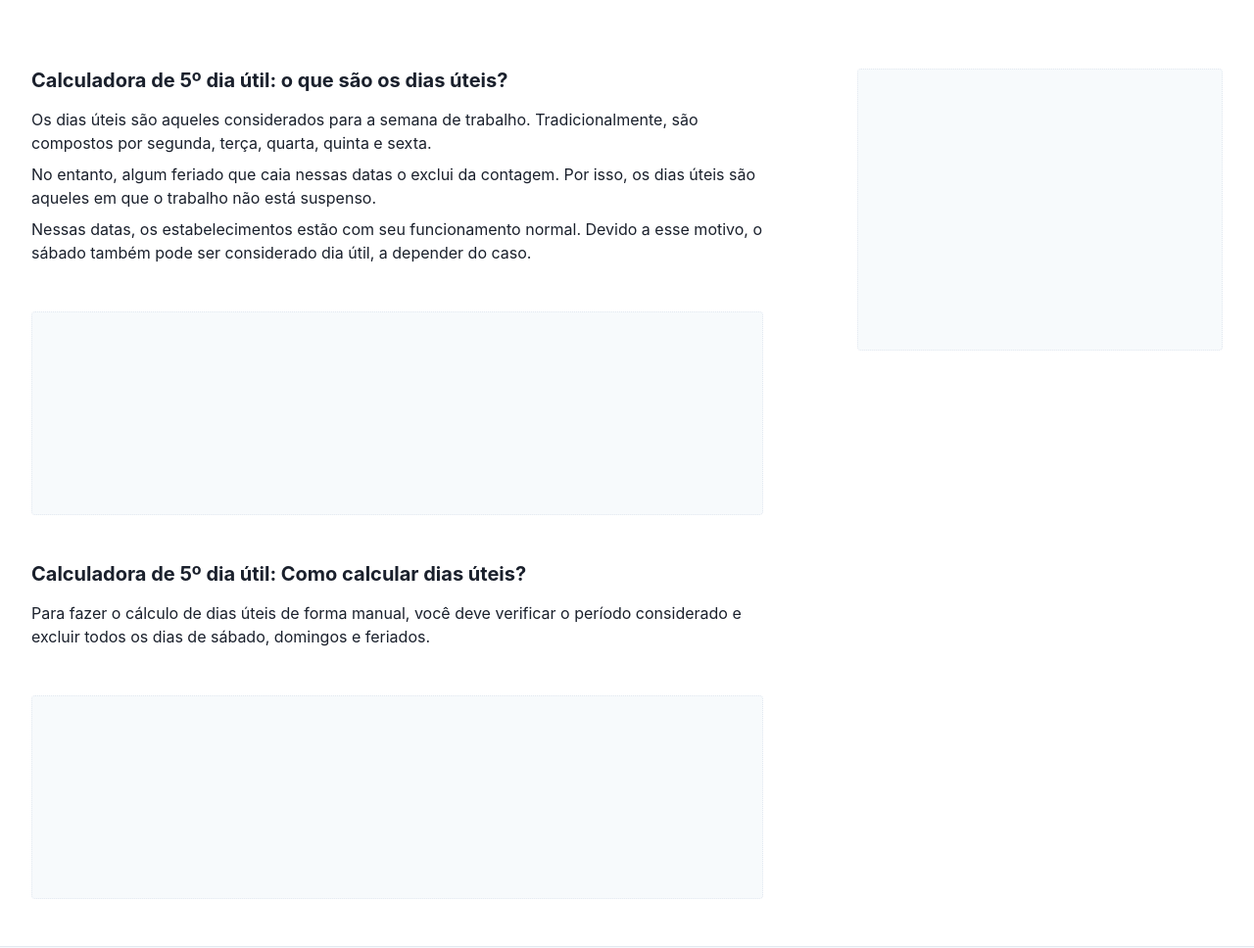
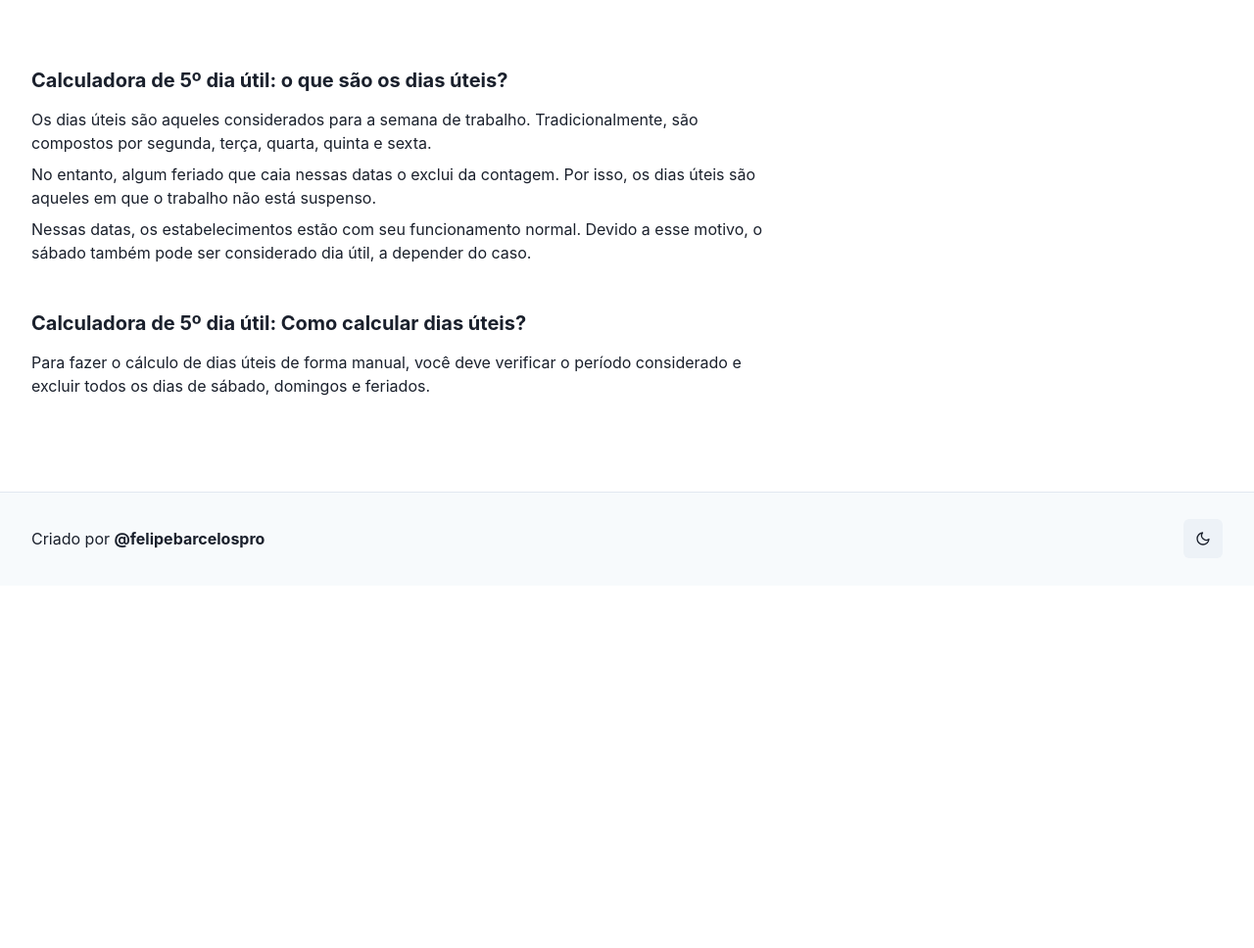
Before and after one commit to felipebarcelospro/5diautil, a Next.js app: page / in a window 1280 px wide. Shown: the part 608-1576 px from the top of the page at 98% size. After the commit the page ends 1206 px from the top, so only its background shows below. Built offline with nearby package versions, Linux system fonts and the light colour scheme.

Commit message:
fix: fix adsense containers

```diff
--- a/src/pages/index.tsx
+++ b/src/pages/index.tsx
@@ -213,17 +213,6 @@ export default function Home(): ReactElement {
         </Container>
       </Box>
 
-      <Box as="section">
-        <Container>
-          <AdSense
-            client="ca-pub-3482012731804317"
-            slot="8718184036"
-            style={{ width: '100%', height: 200 }}
-            format=""
-          />
-        </Container>
-      </Box>
-
       <Divider my="24" />
 
       <Box as="section" mb="12">
@@ -250,17 +239,6 @@ export default function Home(): ReactElement {
                   considerado dia útil, a depender do caso.
                 </Text>
               </Box>
-              <Box
-                h={{ base: 24, md: 52 }}
-                d="flex"
-                alignItems="center"
-                justifyContent="center"
-                border="1px dotted"
-                borderRadius="base"
-                mb="12"
-                bg={useColorModeValue('gray.50', 'whiteAlpha.200')}
-                borderColor={useColorModeValue('gray.200', 'whiteAlpha.200')}
-              ></Box>
               <Box as="article" mb="12">
                 <Heading as="h2" fontSize="xl" mb="4">
                   Calculadora de 5º dia útil: Como calcular dias úteis?
@@ -271,29 +249,7 @@ export default function Home(): ReactElement {
                   sábado, domingos e feriados.
                 </Text>
               </Box>
-              <Box
-                h={{ base: 24, md: 52 }}
-                d="flex"
-                alignItems="center"
-                justifyContent="center"
-                border="1px dotted"
-                borderRadius="base"
-                bg={useColorModeValue('gray.50', 'whiteAlpha.200')}
-                borderColor={useColorModeValue('gray.200', 'whiteAlpha.200')}
-              ></Box>
             </Box>
-            <Box
-              d={{ base: 'none', md: 'flex' }}
-              h={72}
-              w="100%"
-              alignItems="center"
-              justifyContent="center"
-              border="1px dotted"
-              borderRadius="base"
-              bg={useColorModeValue('gray.50', 'whiteAlpha.200')}
-              borderColor={useColorModeValue('gray.200', 'whiteAlpha.200')}
-              mb="12"
-            ></Box>
           </Grid>
         </Container>
       </Box>
```
